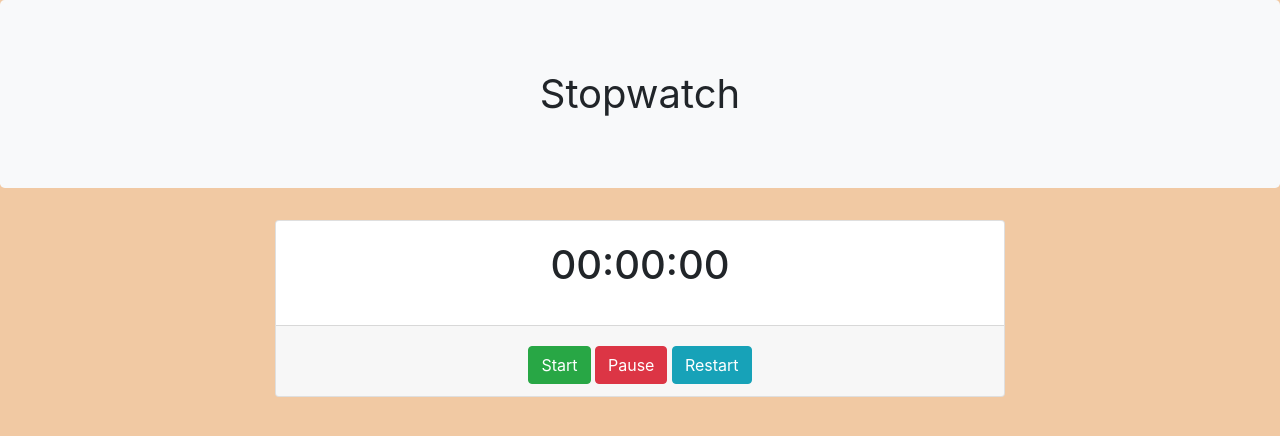
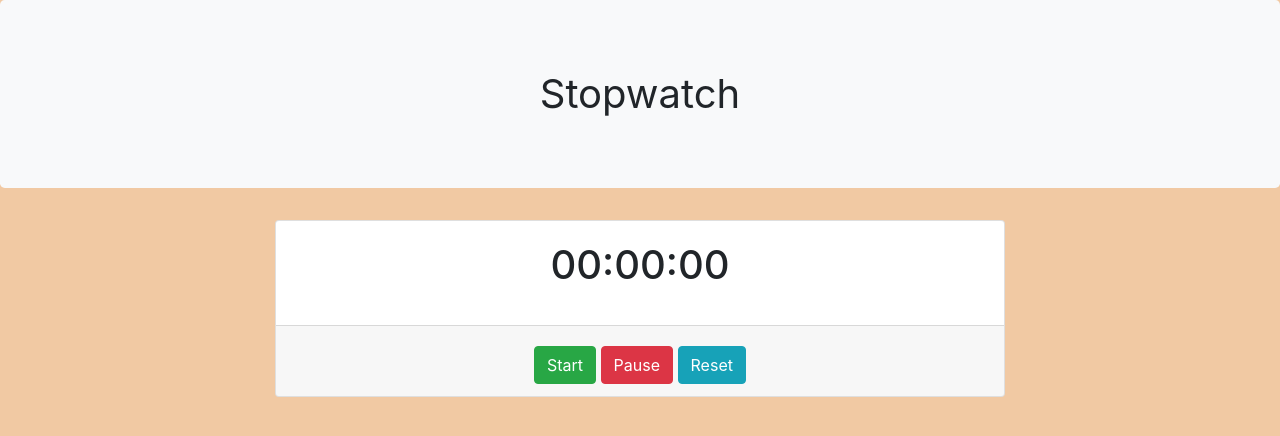
Before and after one commit to nomadeprogramador/Stopwatch, a plain HTML site: page index.html in a window 1280 px wide. Drawn offline with nearby package versions, Linux system fonts and the light colour scheme.

Commit message:
Update index.html

```diff
--- a/index.html
+++ b/index.html
@@ -26,7 +26,7 @@
                         <div id='button' class=" mt-2">
                             <a id ='start'class='btn btn-success md-2' href="#" >Start  </a>
                             <a id='pause'class='btn btn-danger' href="#"> Pause </a>
-                            <a id='reset' class='btn btn-info' href="#"> Restart  </a>
+                            <a id='reset' class='btn btn-info' href="#"> Reset  </a>
                         </div>
                 </div>
             </div>
```
